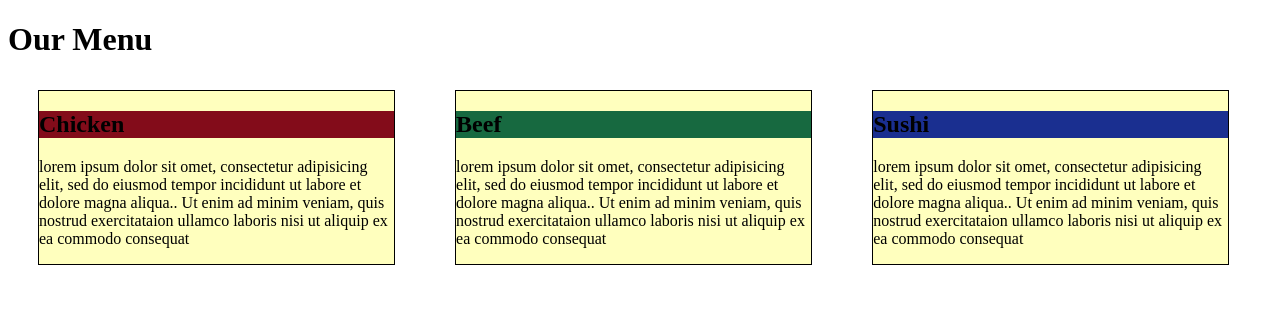
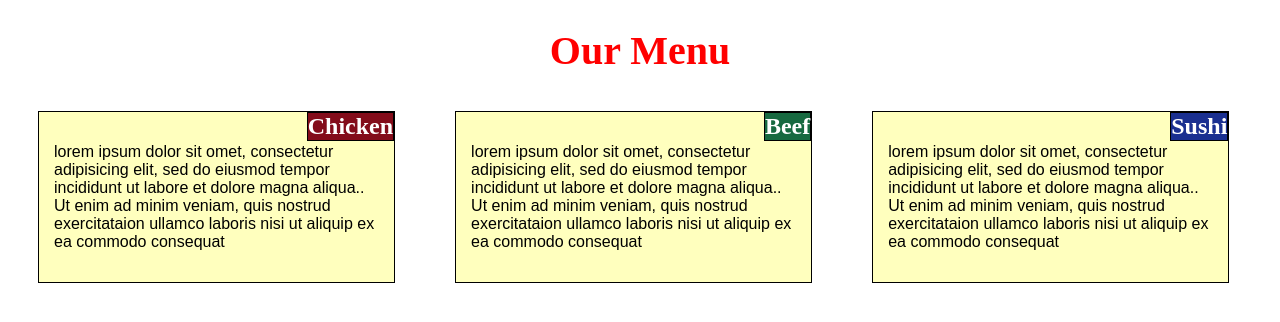
Before and after one commit to Shilu97/coursera-HCJ, a plain HTML site: page module2-solution/index.html in a window 1280 px wide. Drawn offline with Linux system fonts and the light colour scheme.

Commit message:
stylesheet filename changed

```diff
--- a/module2-solution/index.html
+++ b/module2-solution/index.html
@@ -4,7 +4,7 @@
 	<meta charset="utf 8">
 	<meta name="viewport" content="width=device-width, initial-scale=1">
 	<title>Module 2 Assignment</title>
-	<link rel="stylesheet" href="css">
+	<link rel="stylesheet" type="text/css" href="styles.css">
 <style>
 * {
    box-sizing: border-box;
--- /dev/null
+++ b/module2-solution/styles.css
@@ -0,0 +1,23 @@
+h1{
+	text-align:center;
+	color:#ff0000;
+	font-size:40px;
+}
+
+section{
+	border:1px solid black;
+	margin:15px 30px 15px 30px;
+}
+
+p{
+	padding: 15px;
+	font-family: Arial, Helvetica, sans-serif;
+}
+
+h2{
+	position:absolute;
+		right:0px;
+	border:1px solid black;
+	margin-top:0;
+	color:rgba(255,255,255,1);
+}
```
